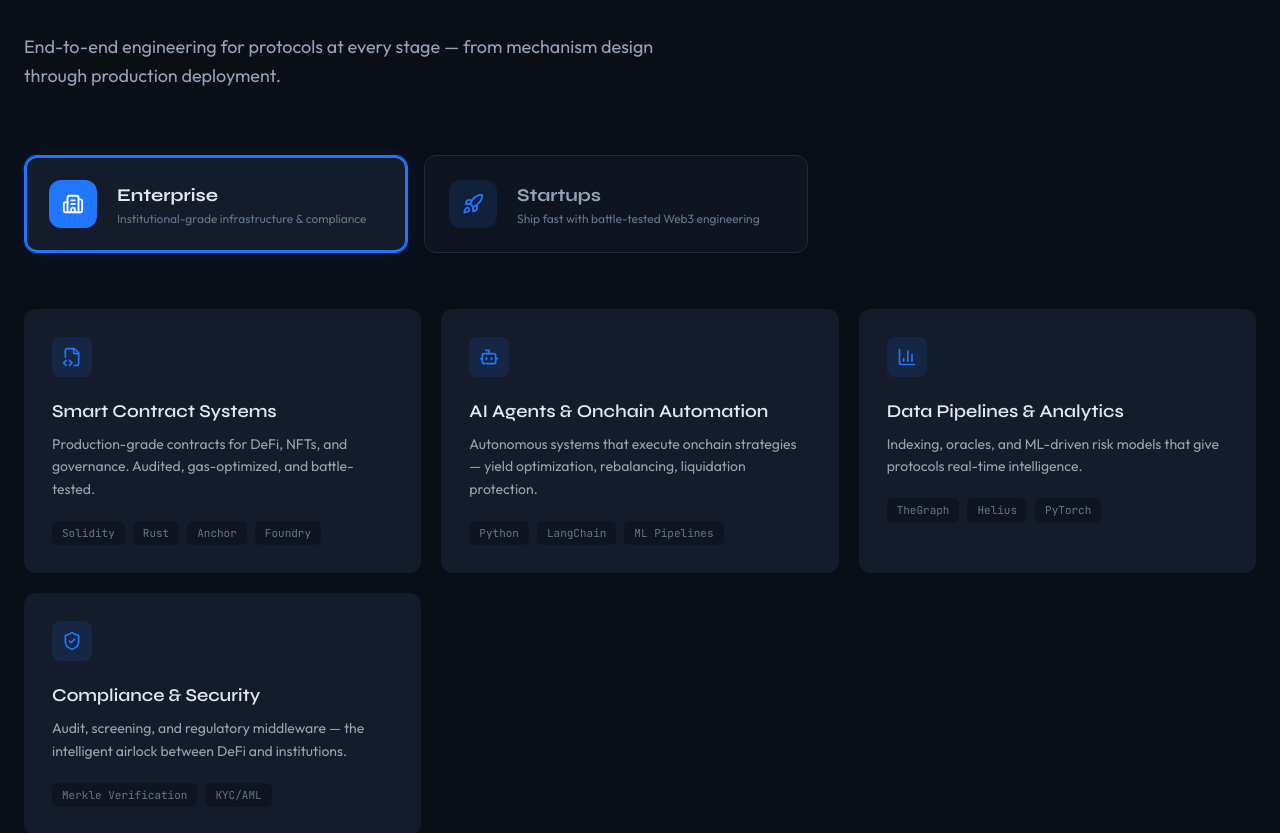
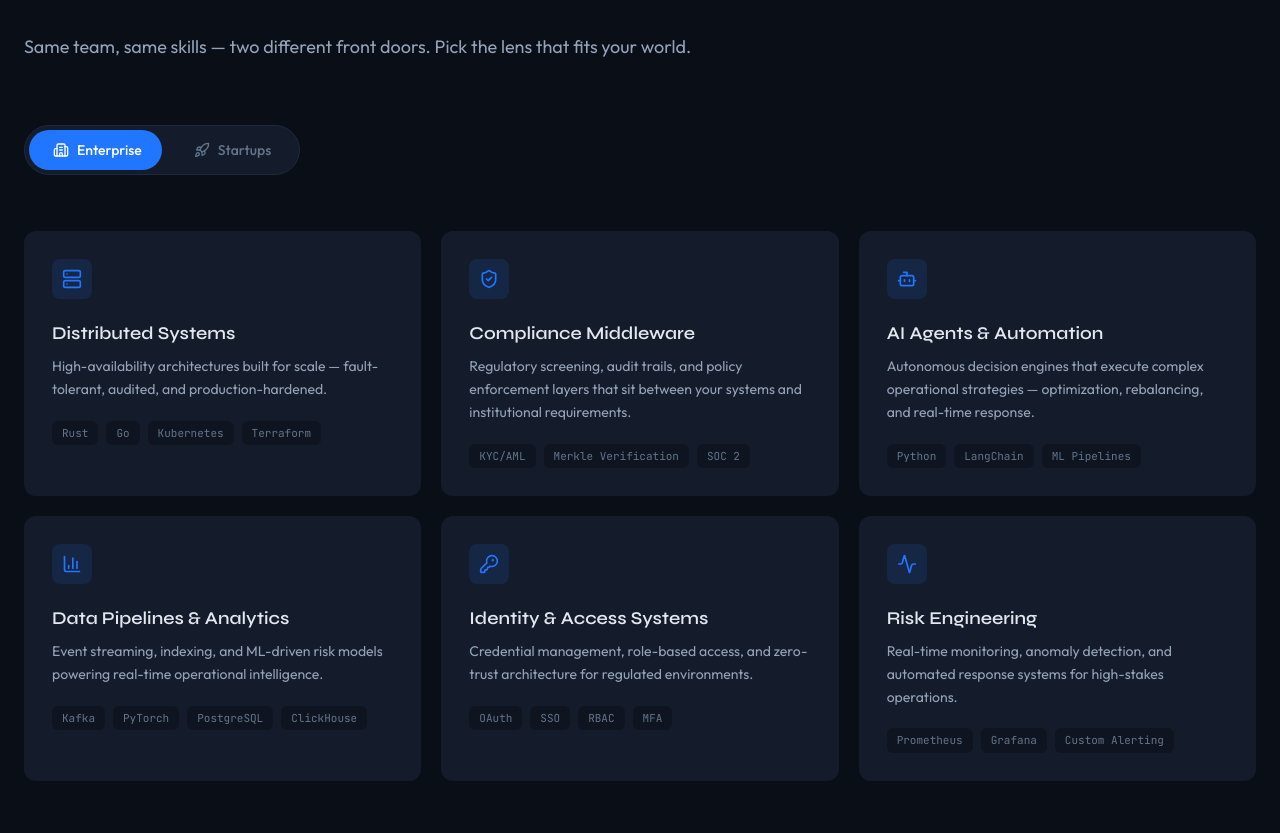
Before and after one commit to a-laz/bluecore_studios, a Next.js app: page / in a window 1280 px wide. Shown: the part 1033-1866 px from the top of the page. Built offline with nearby package versions, Linux system fonts and the light colour scheme.

Commit message:
Sections done

```diff
--- a/src/components/HowWeEngage.tsx
+++ b/src/components/HowWeEngage.tsx
@@ -1,51 +1,92 @@
 "use client";
 
-import { motion } from "framer-motion";
-import { Search, Zap, Users, Lightbulb } from "lucide-react";
-import SectionHeading from "./SectionHeading";
+import { useState, useRef } from "react";
+import {
+  motion,
+  AnimatePresence,
+  useMotionValue,
+  useSpring,
+  useTransform,
+} from "framer-motion";
+import { Search, Zap, Users, Lightbulb, ArrowRight, Plus, Minus } from "lucide-react";
+import type { LucideIcon } from "lucide-react";
 
-const models = [
+interface Model {
+  icon: LucideIcon;
+  title: string;
+  description: string;
+  idealFor: string;
+}
+
+const models: Model[] = [
   {
     icon: Search,
     title: "Audit & Architecture Review",
     description:
       "Deep technical review of existing code, architecture, and security posture. Deliverable: written report with prioritized findings.",
     idealFor:
-      "Teams with existing code that need expert validation before launch or fundraise.",
+      "Teams with existing systems that need expert validation before scaling or procurement.",
   },
   {
     icon: Zap,
     title: "Build Sprint",
     description:
-      "4–8 week embedded engagement to ship a specific module, feature, or protocol component with velocity.",
+      "4–8 week embedded engagement to ship a specific module, feature, or system component with velocity.",
     idealFor:
-      "Teams with a clear spec that need execution speed and deep Web3 expertise.",
+      "Teams with a clear spec that need execution speed and deep technical expertise.",
   },
   {
     icon: Users,
-    title: "Ongoing Protocol Engineering",
+    title: "Ongoing Systems Engineering",
     description:
       "Retainer-based core contributor role. Bluecore engineers embed in your team as long-term builders.",
     idealFor:
-      "Protocols that need sustained, senior-level engineering capacity.",
+      "Organizations that need sustained, senior-level engineering capacity.",
   },
   {
     icon: Lightbulb,
     title: "Research & Prototyping",
     description:
-      "Feasibility analysis and prototype development for novel mechanisms, tokenomics, or AI integrations.",
+      "Feasibility analysis and prototype development for novel architectures, system designs, or AI integrations.",
     idealFor:
       "Teams exploring new territory and needing a technical thought partner.",
   },
 ];
 
-const container = {
+function CursorGradient() {
+  const ref = useRef<HTMLDivElement>(null);
+  const rawX = useMotionValue(0.5);
+  const rawY = useMotionValue(0.5);
+  const x = useSpring(rawX, { stiffness: 80, damping: 30 });
+  const y = useSpring(rawY, { stiffness: 80, damping: 30 });
+  const bg = useTransform(
+    [x, y],
+    ([xv, yv]) =>
+      `radial-gradient(600px circle at ${(xv as number) * 100}% ${(yv as number) * 100}%, rgba(33, 118, 255, 0.06), transparent 60%)`
+  );
+
+  return (
+    <motion.div
+      ref={ref}
+      className="absolute inset-0 pointer-events-none hidden md:block"
+      style={{ background: bg }}
+      onMouseMove={(e) => {
+        const rect = ref.current?.parentElement?.getBoundingClientRect();
+        if (!rect) return;
+        rawX.set((e.clientX - rect.left) / rect.width);
+        rawY.set((e.clientY - rect.top) / rect.height);
+      }}
+    />
+  );
+}
+
+const stagger = {
   hidden: {},
-  show: { transition: { staggerChildren: 0.1 } },
+  show: { transition: { staggerChildren: 0.08 } },
 };
 
-const card = {
-  hidden: { opacity: 0, y: 24 },
+const itemVariant = {
+  hidden: { opacity: 0, y: 16 },
   show: {
     opacity: 1,
     y: 0,
@@ -54,50 +95,146 @@ const card = {
 };
 
 export default function HowWeEngage() {
+  const [open, setOpen] = useState<number | null>(null);
+
+  function toggle(i: number) {
+    setOpen(open === i ? null : i);
+  }
+
   return (
-    <section id="approach" className="relative py-28 md:py-36 bg-raised">
-      <div className="mx-auto max-w-7xl px-6">
-        <SectionHeading
-          label="Approach"
-          title="How We Engage"
-          description="No cookie-cutter discovery-to-launch funnels. We work the way Web3 teams actually build."
+    <section
+      id="approach"
+      className="relative py-32 md:py-44 bg-raised bg-grid overflow-hidden"
+    >
+      {/* Depth gradient */}
+      <div
+        className="absolute top-0 left-0 w-full h-[500px] pointer-events-none"
+        style={{
+          background:
+            "radial-gradient(ellipse 70% 60% at 20% 0%, rgba(33, 118, 255, 0.06) 0%, transparent 70%)",
+        }}
       />
 
+      <CursorGradient />
+
+      <div className="relative mx-auto max-w-7xl px-6">
+        {/* Heading — left-aligned, tight */}
         <motion.div
-          variants={container}
+          initial={{ opacity: 0, y: 24 }}
+          whileInView={{ opacity: 1, y: 0 }}
+          viewport={{ once: true, margin: "-60px" }}
+          transition={{ duration: 0.6, ease: [0.22, 1, 0.36, 1] }}
+          className="mb-20 max-w-2xl"
+        >
+          <span className="font-mono text-xs uppercase tracking-[0.2em] text-accent">
+            Approach
+          </span>
+          <h2 className="mt-3 font-display font-bold text-4xl md:text-5xl lg:text-[3.5rem] text-heading leading-[1.08] tracking-[-0.02em]">
+            How We Engage
+          </h2>
+          <p className="mt-5 text-[17px] text-body leading-relaxed">
+            No cookie-cutter discovery-to-launch funnels. We work the way
+            high-performance engineering teams actually build.
+          </p>
+        </motion.div>
+
+        {/* Accordion */}
+        <motion.div
+          variants={stagger}
           initial="hidden"
           whileInView="show"
-          viewport={{ once: true, margin: "-80px" }}
-          className="grid grid-cols-1 md:grid-cols-2 gap-5"
+          viewport={{ once: true, margin: "-60px" }}
+          className="max-w-3xl"
         >
-          {models.map((model) => (
+          {models.map((model, i) => {
+            const isOpen = open === i;
+            return (
               <motion.div
                 key={model.title}
-              variants={card}
-              className="gradient-border group rounded-xl bg-card p-8 hover:bg-card-hover transition-colors duration-300"
+                variants={itemVariant}
+                className="border-b border-edge last:border-0"
               >
-              <div className="flex items-center justify-center w-10 h-10 rounded-lg bg-accent-glow mb-6">
-                <model.icon size={20} className="text-accent" />
-              </div>
+                <button
+                  onClick={() => toggle(i)}
+                  className="w-full flex items-center gap-5 py-7 text-left cursor-pointer group"
+                  aria-expanded={isOpen}
+                >
+                  {/* Number */}
+                  <span className="font-mono text-sm text-dim w-8 shrink-0">
+                    0{i + 1}
+                  </span>
 
-              <h3 className="font-display font-semibold text-xl text-heading mb-3">
+                  {/* Title */}
+                  <span
+                    className={`flex-1 font-display font-bold text-xl md:text-2xl tracking-[-0.01em] transition-colors duration-200 ${
+                      isOpen
+                        ? "text-heading"
+                        : "text-muted group-hover:text-heading"
+                    }`}
+                  >
                     {model.title}
-              </h3>
+                  </span>
 
-              <p className="text-sm text-body leading-relaxed mb-5">
+                  {/* Toggle icon */}
+                  <span className="text-muted group-hover:text-heading transition-colors shrink-0">
+                    {isOpen ? <Minus size={20} strokeWidth={1.5} /> : <Plus size={20} strokeWidth={1.5} />}
+                  </span>
+                </button>
+
+                <AnimatePresence initial={false}>
+                  {isOpen && (
+                    <motion.div
+                      initial={{ height: 0, opacity: 0 }}
+                      animate={{ height: "auto", opacity: 1 }}
+                      exit={{ height: 0, opacity: 0 }}
+                      transition={{ duration: 0.35, ease: [0.22, 1, 0.36, 1] }}
+                      className="overflow-hidden"
+                    >
+                      <div className="pl-13 pb-8 flex flex-col md:flex-row gap-8" style={{ paddingLeft: "3.25rem" }}>
+                        <div className="flex-1">
+                          <p className="text-[15px] text-[#A8B8CF] leading-[1.8]">
                             {model.description}
                           </p>
-
-              <div className="pt-4 border-t border-edge">
-                <span className="text-[11px] font-mono text-muted uppercase tracking-wider">
+                        </div>
+                        <div className="md:w-64 shrink-0">
+                          <span className="inline-block px-2.5 py-1 text-[10px] font-mono font-medium uppercase tracking-[0.15em] text-accent bg-accent/10 rounded-full mb-2">
                             Ideal for
                           </span>
-                <p className="mt-1.5 text-sm text-body leading-relaxed">
+                          <p className="text-[14px] text-[#A8B8CF] leading-relaxed">
                             {model.idealFor}
                           </p>
                         </div>
+                      </div>
                     </motion.div>
-          ))}
+                  )}
+                </AnimatePresence>
+              </motion.div>
+            );
+          })}
+        </motion.div>
+
+        {/* Section-end CTA */}
+        <motion.div
+          initial={{ opacity: 0, y: 20 }}
+          whileInView={{ opacity: 1, y: 0 }}
+          viewport={{ once: true }}
+          transition={{ duration: 0.5, delay: 0.3, ease: [0.22, 1, 0.36, 1] }}
+          className="mt-16 flex flex-col sm:flex-row items-start gap-6"
+        >
+          <a
+            href="#contact"
+            className="group inline-flex items-center gap-2.5 px-7 py-3.5 text-sm font-semibold text-white bg-accent rounded-lg hover:bg-accent/85 transition-colors duration-200"
+          >
+            Start a Conversation
+            <ArrowRight
+              size={15}
+              className="transition-transform group-hover:translate-x-0.5"
+            />
+          </a>
+          <p className="text-sm text-muted max-w-xs leading-relaxed">
+            Not sure which model fits? We&apos;ll scope it together in a
+            30-minute technical discovery call.
+          </p>
         </motion.div>
       </div>
     </section>
--- a/src/components/TechStack.tsx
+++ b/src/components/TechStack.tsx
@@ -5,7 +5,7 @@ import SectionHeading from "./SectionHeading";
 
 const domains = [
   {
-    label: "Chains",
+    label: "Distributed Ledgers",
     techs: ["Solana", "Ethereum", "Arbitrum", "Base", "Cosmos"],
   },
   {
@@ -18,19 +18,23 @@ const domains = [
   },
   {
     label: "Infrastructure",
-    techs: ["TheGraph", "Helius", "Alchemy", "IPFS", "Supabase"],
+    techs: ["Kafka", "Redis", "Docker", "Kubernetes", "Terraform", "Supabase"],
   },
   {
     label: "Frontend",
-    techs: ["React", "Next.js", "TypeScript", "wagmi", "Wallet Adapters"],
+    techs: ["React", "Next.js", "TypeScript", "Tauri", "TailwindCSS"],
   },
   {
     label: "Backend / Systems",
-    techs: ["Rust", "Node.js", "Tauri", "PostgreSQL"],
+    techs: ["Rust", "Node.js", "Go", "PostgreSQL", "GraphQL"],
   },
   {
     label: "Compliance",
-    techs: ["Merkle Verification", "KYC/AML APIs", "Regulatory Frameworks"],
+    techs: ["Merkle Verification", "KYC/AML APIs", "Regulatory Frameworks", "Audit Trails"],
+  },
+  {
+    label: "DevOps / Cloud",
+    techs: ["AWS", "GCP", "CI/CD", "GitHub Actions", "Monitoring"],
   },
 ];
 
--- a/src/components/WhatWeBuild.tsx
+++ b/src/components/WhatWeBuild.tsx
@@ -3,27 +3,84 @@
 import { useState } from "react";
 import { motion, AnimatePresence } from "framer-motion";
 import {
+  Server,
+  ShieldCheck,
+  Bot,
+  BarChart3,
+  KeyRound,
+  Activity,
   FileCode2,
   Layers,
-  Bot,
-  BarChart3,
+  Cpu,
   Coins,
-  ShieldCheck,
+  Rocket,
   Building2,
-  Rocket,
+  BarChart2,
 } from "lucide-react";
 import SectionHeading from "./SectionHeading";
+import type { LucideIcon } from "lucide-react";
 
 type Audience = "enterprise" | "startups";
 
-const services = [
+interface Service {
+  icon: LucideIcon;
+  title: string;
+  description: string;
+  keywords: string[];
+}
+
+const enterprise: Service[] = [
+  {
+    icon: Server,
+    title: "Distributed Systems",
+    description:
+      "High-availability architectures built for scale — fault-tolerant, audited, and production-hardened.",
+    keywords: ["Rust", "Go", "Kubernetes", "Terraform"],
+  },
+  {
+    icon: ShieldCheck,
+    title: "Compliance Middleware",
+    description:
+      "Regulatory screening, audit trails, and policy enforcement layers that sit between your systems and institutional requirements.",
+    keywords: ["KYC/AML", "Merkle Verification", "SOC 2"],
+  },
+  {
+    icon: Bot,
+    title: "AI Agents & Automation",
+    description:
+      "Autonomous decision engines that execute complex operational strategies — optimization, rebalancing, and real-time response.",
+    keywords: ["Python", "LangChain", "ML Pipelines"],
+  },
+  {
+    icon: BarChart3,
+    title: "Data Pipelines & Analytics",
+    description:
+      "Event streaming, indexing, and ML-driven risk models powering real-time operational intelligence.",
+    keywords: ["Kafka", "PyTorch", "PostgreSQL", "ClickHouse"],
+  },
+  {
+    icon: KeyRound,
+    title: "Identity & Access Systems",
+    description:
+      "Credential management, role-based access, and zero-trust architecture for regulated environments.",
+    keywords: ["OAuth", "SSO", "RBAC", "MFA"],
+  },
+  {
+    icon: Activity,
+    title: "Risk Engineering",
+    description:
+      "Real-time monitoring, anomaly detection, and automated response systems for high-stakes operations.",
+    keywords: ["Prometheus", "Grafana", "Custom Alerting"],
+  },
+];
+
+const startups: Service[] = [
   {
     icon: FileCode2,
     title: "Smart Contract Systems",
     description:
       "Production-grade contracts for DeFi, NFTs, and governance. Audited, gas-optimized, and battle-tested.",
     keywords: ["Solidity", "Rust", "Anchor", "Foundry"],
-    audience: ["enterprise", "startups"] as Audience[],
   },
   {
     icon: Layers,
@@ -31,23 +88,13 @@ const services = [
     description:
       "Vaults, AMMs, lending protocols, and staking mechanisms across EVM and Solana ecosystems.",
     keywords: ["EVM", "Solana", "Cross-chain"],
-    audience: ["startups"] as Audience[],
   },
   {
-    icon: Bot,
+    icon: Cpu,
     title: "AI Agents & Onchain Automation",
     description:
       "Autonomous systems that execute onchain strategies — yield optimization, rebalancing, liquidation protection.",
     keywords: ["Python", "LangChain", "ML Pipelines"],
-    audience: ["enterprise", "startups"] as Audience[],
-  },
-  {
-    icon: BarChart3,
-    title: "Data Pipelines & Analytics",
-    description:
-      "Indexing, oracles, and ML-driven risk models that give protocols real-time intelligence.",
-    keywords: ["TheGraph", "Helius", "PyTorch"],
-    audience: ["enterprise"] as Audience[],
   },
   {
     icon: Coins,
@@ -55,22 +102,29 @@ const services = [
     description:
       "Mechanism design, tokenomics modeling, and agent-based simulation for sustainable protocol economies.",
     keywords: ["cadCAD", "Agent-based Models"],
-    audience: ["startups"] as Audience[],
   },
   {
-    icon: ShieldCheck,
-    title: "Compliance & Security",
+    icon: Rocket,
+    title: "Launch Infrastructure",
     description:
-      "Audit, screening, and regulatory middleware — the intelligent airlock between DeFi and institutions.",
-    keywords: ["Merkle Verification", "KYC/AML"],
-    audience: ["enterprise"] as Audience[],
+      "Token launches, liquidity bootstrapping, vesting contracts, and distribution pipelines — from testnet to mainnet.",
+    keywords: ["Solana", "EVM", "Merkle Distributors"],
+  },
+  {
+    icon: BarChart2,
+    title: "Indexing & Protocol Analytics",
+    description:
+      "Custom subgraphs, real-time dashboards, and on-chain data pipelines so your team sees everything.",
+    keywords: ["TheGraph", "Helius", "Dune", "Flipside"],
   },
 ];
+
+const serviceMap: Record<Audience, Service[]> = { enterprise, startups };
 
 export default function WhatWeBuild() {
   const [active, setActive] = useState<Audience>("enterprise");
 
-  const filtered = services.filter((s) => s.audience.includes(active));
+  const cards = serviceMap[active];
 
   return (
     <section id="services" className="relative py-28 md:py-36">
@@ -78,86 +132,40 @@ export default function WhatWeBuild() {
         <SectionHeading
           label="Services"
           title="What We Build"
-          description="End-to-end engineering for protocols at every stage — from mechanism design through production deployment."
+          description="Same team, same skills — two different front doors. Pick the lens that fits your world."
         />
 
-        {/* Audience toggle buttons */}
-        <div className="flex flex-col sm:flex-row gap-4 mb-14">
+        {/* Audience pill toggle */}
+        <div className="relative inline-flex items-center gap-1 p-1 rounded-full bg-card border border-edge mb-14">
           <button
             onClick={() => setActive("enterprise")}
-            className={`group relative flex-1 max-w-sm flex items-center gap-5 p-6 rounded-xl border transition-all duration-300 cursor-pointer ${
-              active === "enterprise"
-                ? "bg-card border-accent shadow-[0_0_30px_rgba(33,118,255,0.1)]"
-                : "bg-card/50 border-edge hover:border-edge-light hover:bg-card"
+            className={`relative z-10 flex items-center gap-2 px-6 py-2.5 rounded-full text-sm font-medium transition-colors duration-200 cursor-pointer ${
+              active === "enterprise" ? "text-white" : "text-muted hover:text-heading"
             }`}
           >
-            <div
-              className={`flex items-center justify-center w-12 h-12 rounded-xl transition-colors duration-300 ${
-                active === "enterprise"
-                  ? "bg-accent text-white"
-                  : "bg-accent-glow text-accent"
-              }`}
-            >
-              <Building2 size={22} />
-            </div>
-            <div className="text-left">
-              <span
-                className={`font-display font-bold text-lg transition-colors duration-200 ${
-                  active === "enterprise" ? "text-heading" : "text-body"
-                }`}
-              >
-                Enterprise
-              </span>
-              <p className="text-xs text-muted mt-0.5">
-                Institutional-grade infrastructure & compliance
-              </p>
-            </div>
-            {active === "enterprise" && (
-              <motion.div
-                layoutId="activeIndicator"
-                className="absolute inset-0 rounded-xl border-2 border-accent pointer-events-none"
-                transition={{ type: "spring", bounce: 0.15, duration: 0.5 }}
-              />
-            )}
+            <Building2 size={16} />
+            Enterprise
           </button>
-
           <button
             onClick={() => setActive("startups")}
-            className={`group relative flex-1 max-w-sm flex items-center gap-5 p-6 rounded-xl border transition-all duration-300 cursor-pointer ${
-              active === "startups"
-                ? "bg-card border-accent-alt shadow-[0_0_30px_rgba(0,229,160,0.08)]"
-                : "bg-card/50 border-edge hover:border-edge-light hover:bg-card"
+            className={`relative z-10 flex items-center gap-2 px-6 py-2.5 rounded-full text-sm font-medium transition-colors duration-200 cursor-pointer ${
+              active === "startups" ? "text-white" : "text-muted hover:text-heading"
             }`}
           >
-            <div
-              className={`flex items-center justify-center w-12 h-12 rounded-xl transition-colors duration-300 ${
-                active === "startups"
-                  ? "bg-accent-alt text-surface"
-                  : "bg-accent-glow text-accent"
-              }`}
-            >
-              <Rocket size={22} />
-            </div>
-            <div className="text-left">
-              <span
-                className={`font-display font-bold text-lg transition-colors duration-200 ${
-                  active === "startups" ? "text-heading" : "text-body"
-                }`}
-              >
-                Startups
-              </span>
-              <p className="text-xs text-muted mt-0.5">
-                Ship fast with battle-tested Web3 engineering
-              </p>
-            </div>
-            {active === "startups" && (
-              <motion.div
-                layoutId="activeIndicator"
-                className="absolute inset-0 rounded-xl border-2 border-accent-alt pointer-events-none"
-                transition={{ type: "spring", bounce: 0.15, duration: 0.5 }}
-              />
-            )}
+            <Rocket size={16} />
+            Startups
           </button>
+          <motion.div
+            layoutId="pillHighlight"
+            className={`absolute top-1 bottom-1 rounded-full ${
+              active === "enterprise" ? "bg-accent" : "bg-accent-alt"
+            }`}
+            style={{
+              left: active === "enterprise" ? 4 : "50%",
+              right: active === "enterprise" ? "50%" : 4,
+            }}
+            transition={{ type: "spring", bounce: 0.15, duration: 0.45 }}
+          />
         </div>
 
         {/* Animated cards */}
@@ -176,7 +184,7 @@ export default function WhatWeBuild() {
             }}
             className="grid grid-cols-1 md:grid-cols-2 lg:grid-cols-3 gap-5"
           >
-            {filtered.map((service) => (
+            {cards.map((service) => (
               <motion.div
                 key={service.title}
                 variants={{
```
Also changed, not shown: src/app/globals.css (+54 -0 lines), src/components/AIThesis.tsx (+22 -22 lines). Lines whose indentation alone changed are shown as unchanged.
